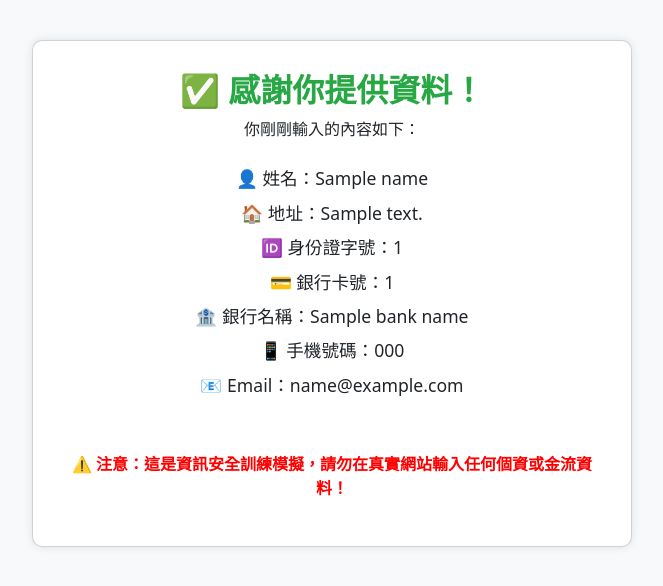
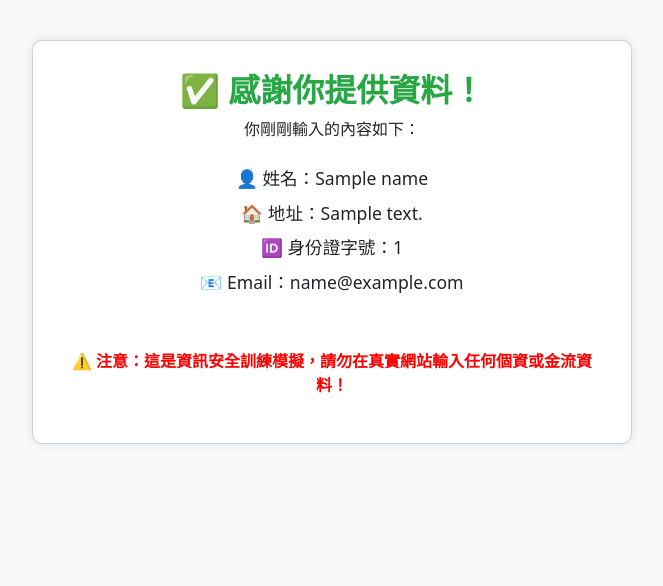
Before and after one commit to coconutwater111/web, a Flask app: template templates/prize.html in a window 1280 px wide. Shown: the top 586 px of the page, without its empty margins (308-971 px from the left). Run offline with Flask 3, Linux system fonts and the light colour scheme; the template is opened without the code that fills it: most values are stand-ins (such as "Sample title", 1, 10 or a date in 2020).

Commit message:
Update prize.html

```diff
--- a/templates/prize.html
+++ b/templates/prize.html
@@ -50,9 +50,7 @@
       <li>👤 姓名：{{ name }}</li>
       <li>🏠 地址：{{ address }}</li>
       <li>🆔 身份證字號：{{ id_number }}</li>
-      <li>💳 銀行卡號：{{ card_number }}</li>
-      <li>🏦 銀行名稱：{{ bank_name }}</li>
-      <li>📱 手機號碼：{{ phone }}</li>
+
       <li>📧 Email：{{ email }}</li>
     </ul>
 
```
